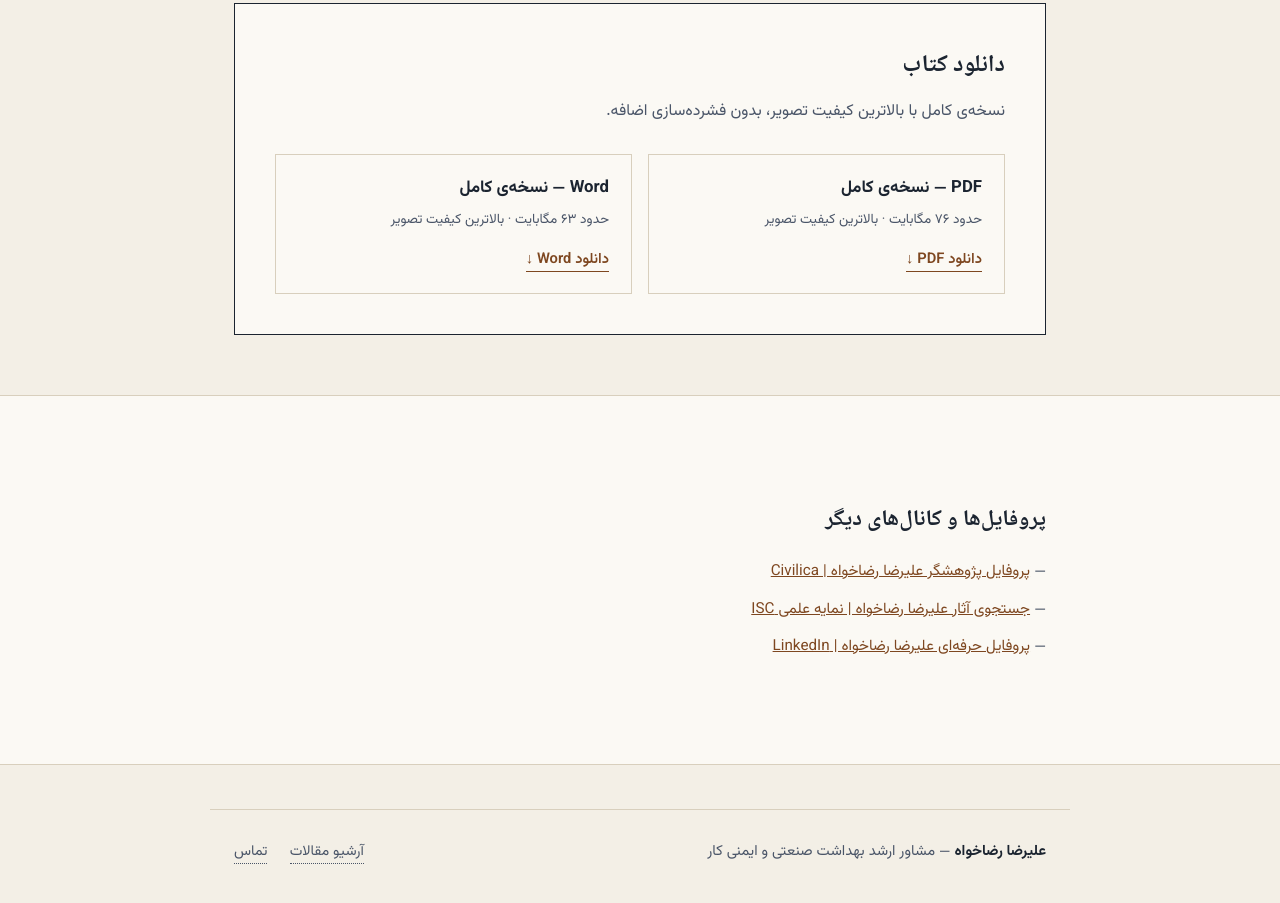
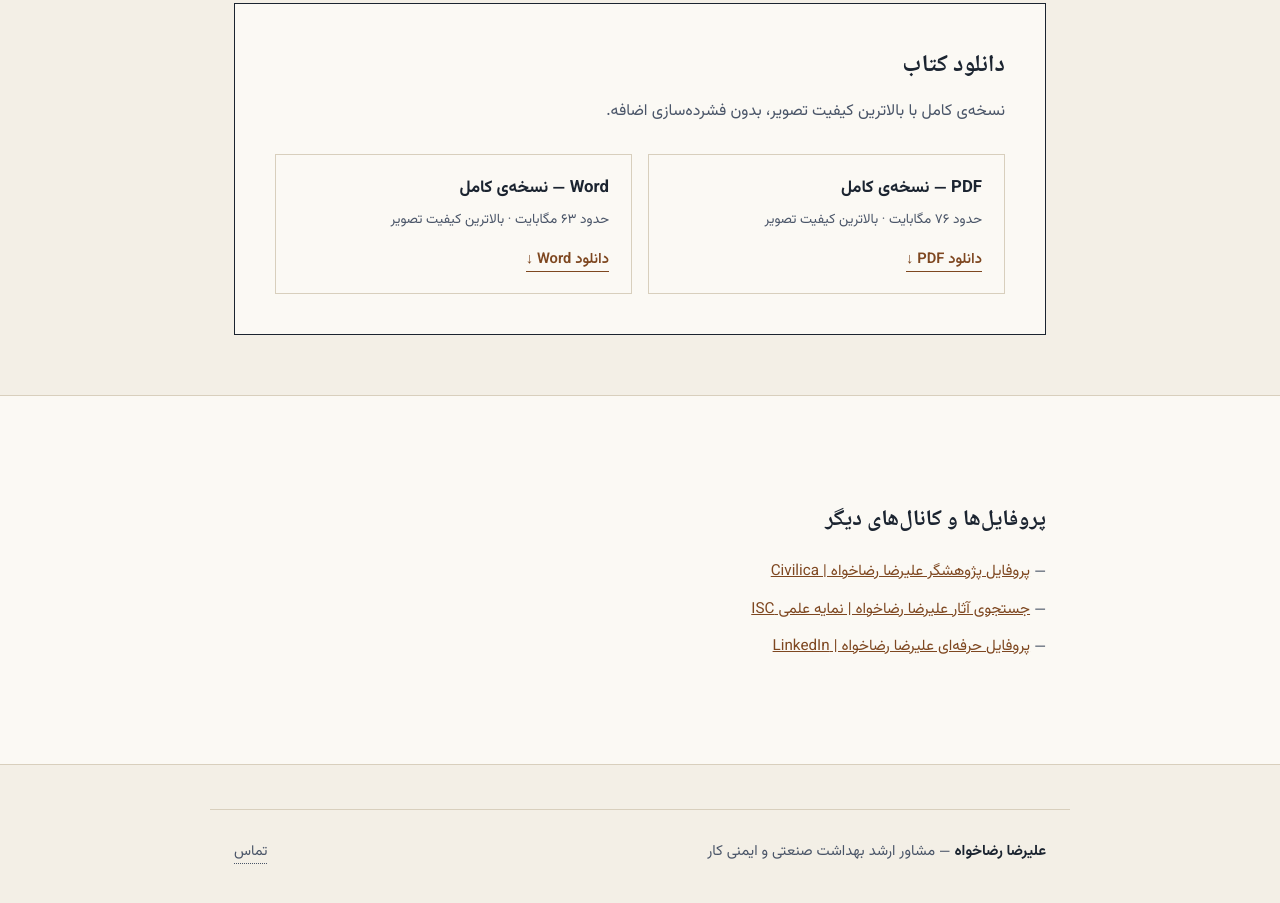
Before and after one commit to alirezarezakhah7-ux/articles-, a plain HTML site: page index.html in a window 1280 px wide. Shown: the part 2646-3549 px from the top of the page. Drawn offline with Linux system fonts and the light colour scheme.

Commit message:
Update index.html

```diff
--- a/index.html
+++ b/index.html
@@ -174,7 +174,6 @@
   <div class="wrap">
     <div class="who"><b>علیرضا رضاخواه</b> — مشاور ارشد بهداشت صنعتی و ایمنی کار</div>
     <div class="links">
-      <a href="https://alirezarezakhah7-ux.github.io/articles/">آرشیو مقالات</a>
       <a href="mailto:rezakhah221@gmail.com">تماس</a>
     </div>
   </div>
```
